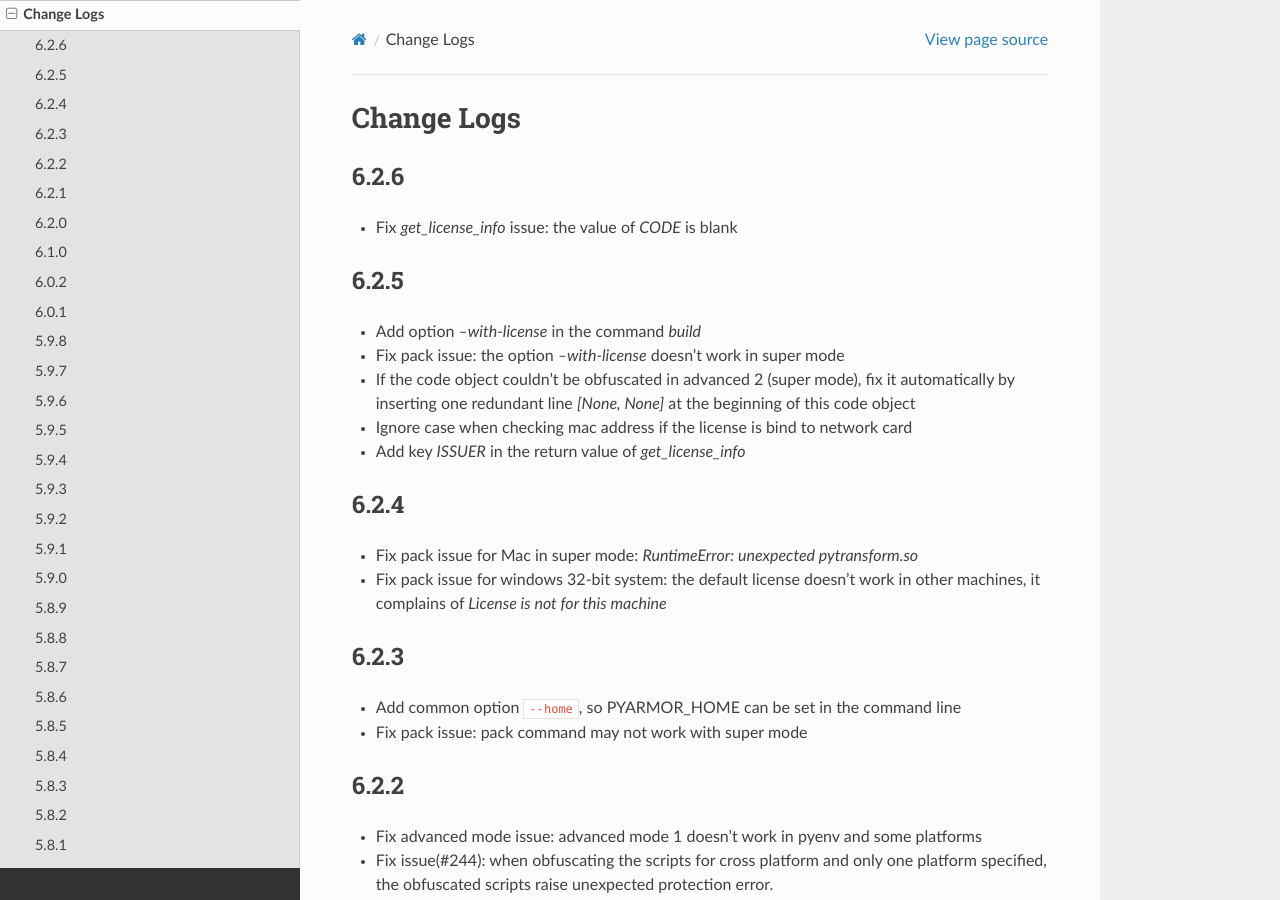
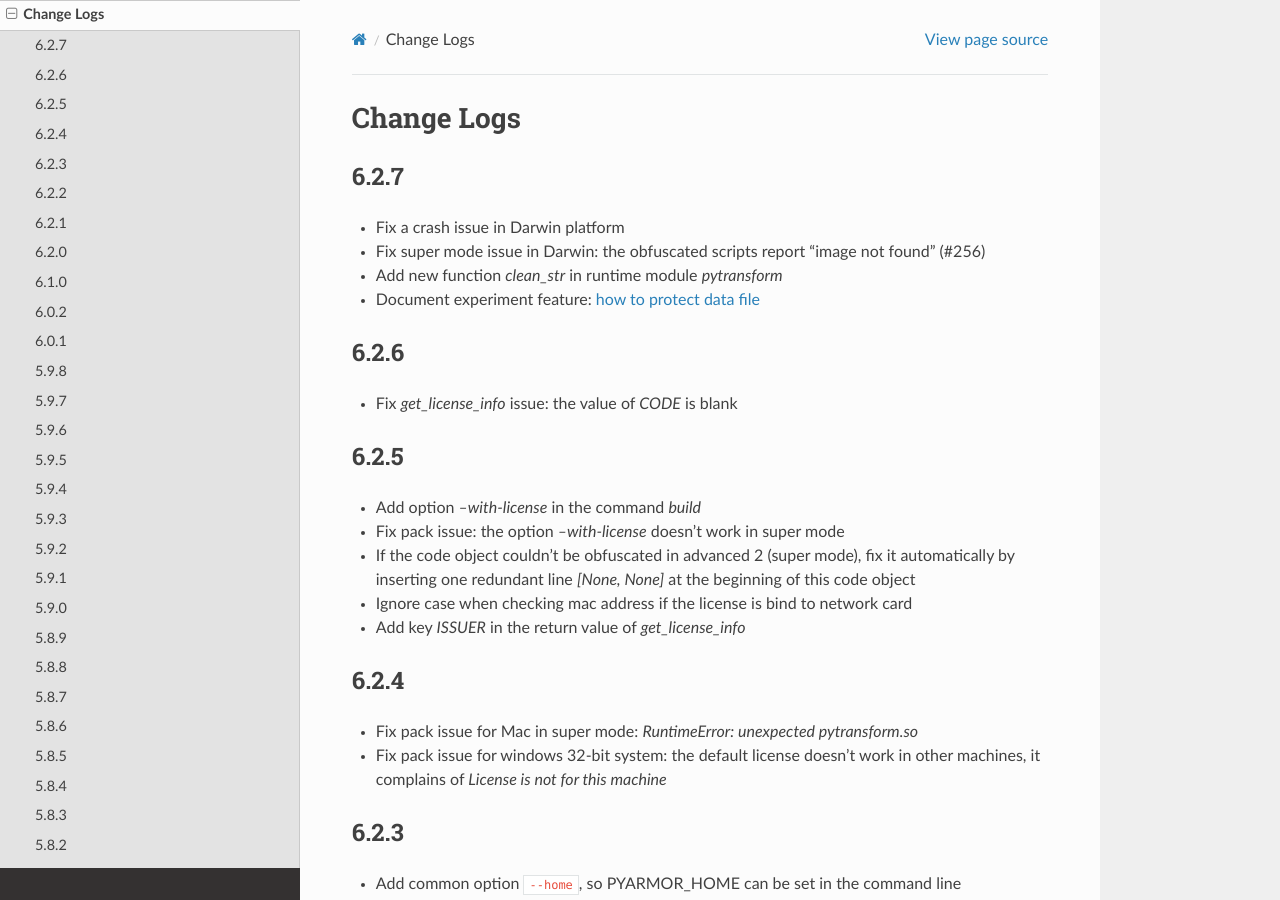
Before and after one commit to dashingsoft/pyarmor, a Sphinx documentation site: the page built from docs/change-logs.rst, in a window 1280 px wide and 900 px high. Built offline with Sphinx 7.4.7 and the Read the Docs theme 2.0.0, drawn with Linux system fonts in a browser that asks for light colours.

Commit message:
Add change logs

```diff
--- a/docs/change-logs.rst
+++ b/docs/change-logs.rst
@@ -2,6 +2,13 @@
 
 Change Logs
 ===========
+
+6.2.7
+-----
+* Fix a crash issue in Darwin platform
+* Fix super mode issue in Darwin: the obfuscated scripts report "image not found" (#256)
+* Add new function `clean_str` in runtime module `pytransform`
+* Document experiment feature: `how to protect data file <https://pyarmor.readthedocs.io/en/latest/advanced.html#how-to-protect-data-files>`_
 
 6.2.6
 -----
```
